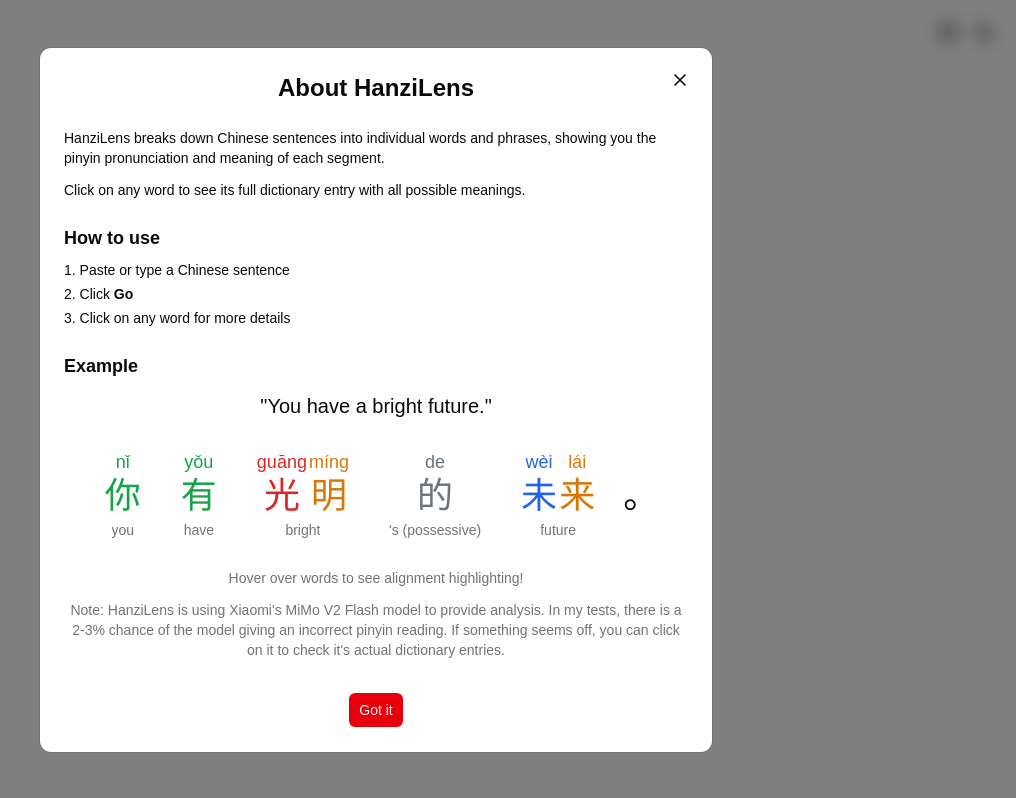
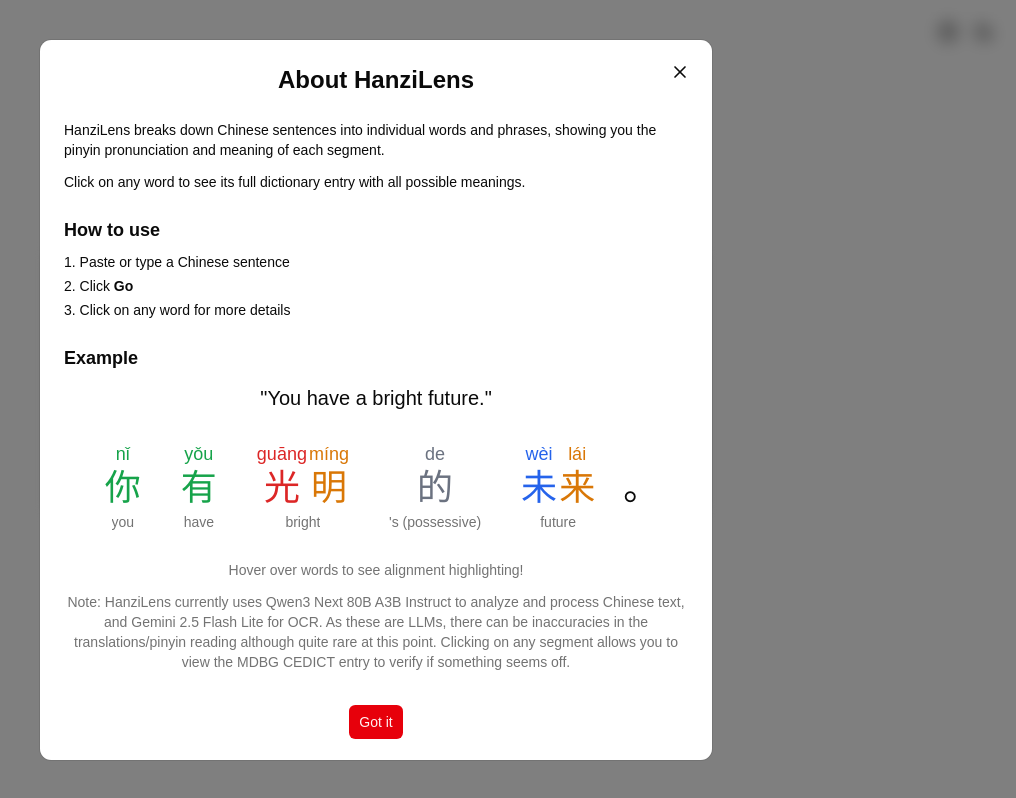
Before and after one commit to 7ito/hanzilens, a React (Vite) app in the folder frontend/: page / in a window 1280 px wide. Shown: the whole page, without its empty margins (264-1280 px from the left). Built offline with nearby package versions, Linux system fonts and the light colour scheme; no server answers.

Commit message:
update helpdialog

```diff
--- a/frontend/src/components/HelpDialog.tsx
+++ b/frontend/src/components/HelpDialog.tsx
@@ -175,7 +175,7 @@
 						</p>
 
 						<p className="text-sm text-muted-foreground text-center">
-							Note: HanziLens is using Xiaomi's MiMo V2 Flash model to provide analysis. In my tests, there is a 2-3% chance of the model giving an incorrect pinyin reading. If something seems off, you can click on it to check it's actual dictionary entries.
+							Note: HanziLens currently uses Qwen3 Next 80B A3B Instruct to analyze and process Chinese text, and Gemini 2.5 Flash Lite for OCR. As these are LLMs, there can be inaccuracies in the translations/pinyin reading although quite rare at this point. Clicking on any segment allows you to view the MDBG CEDICT entry to verify if something seems off.
 						</p>
 					</div>
 
```
